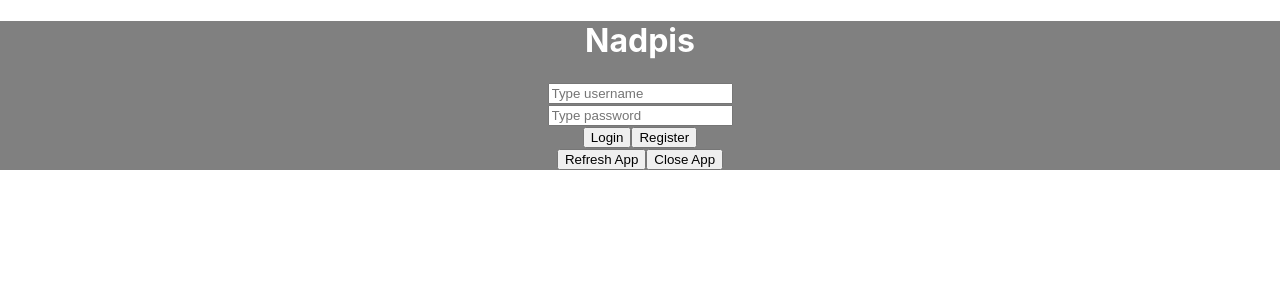
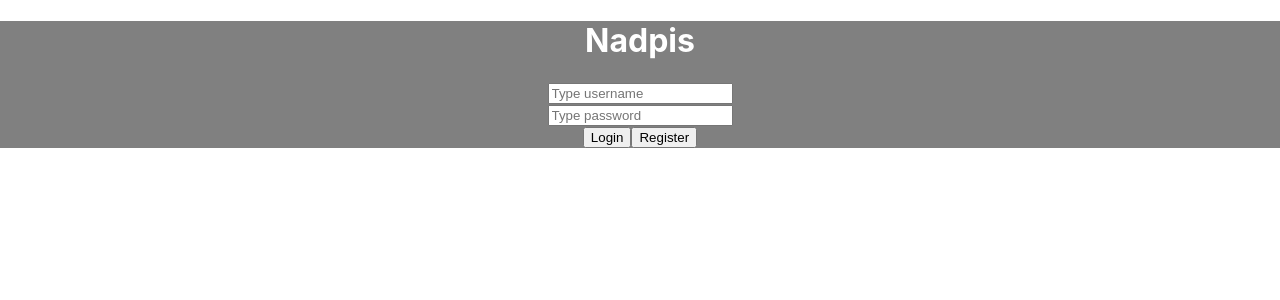
Before and after one commit to DominNumb/git-test, a React (Create React App) app: page / in a window 1280 px wide. Shown: the top 300 px of the page. Built offline with nearby package versions, Linux system fonts and the light colour scheme.

Commit message:
Deleted close and refresh buttons

```diff
--- a/src/components/App.js
+++ b/src/components/App.js
@@ -11,10 +11,6 @@ export default function App() {
         <br />
         <button>Login</button>
         <button>Register</button>
-        <br />
-        <button>Refresh App</button>
-        <button>Close App</button>
-        <br />
       </div>
     </div>
   )
```
